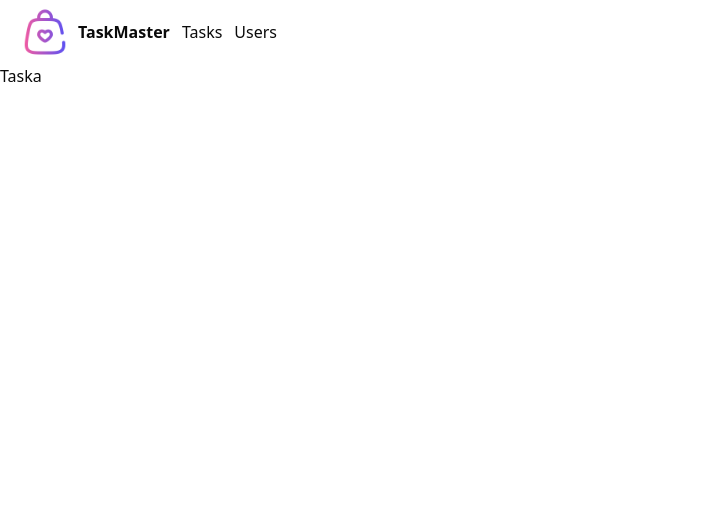
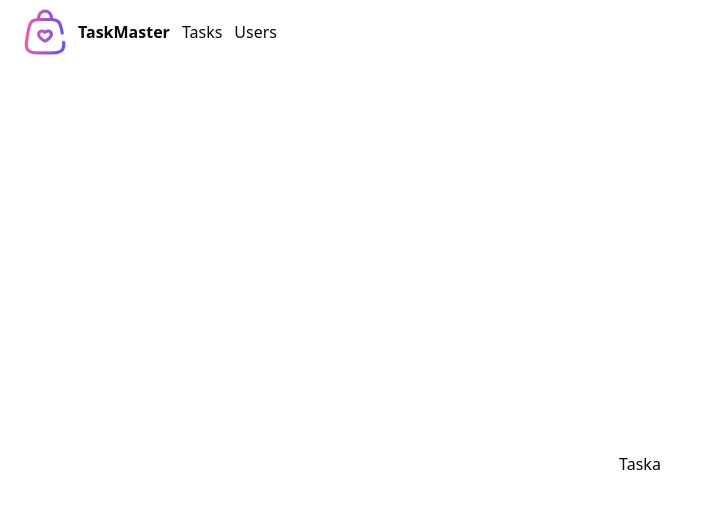
Before and after one commit to Arafat-boss/basic-todo-app-with-redux, a React (Vite) app: page / in a window 1280 px wide. Shown: the top 508 px of the page, without its empty margins (0-720 px from the left). Built offline with nearby package versions, Linux system fonts and the light colour scheme.

Commit message:
now i am working a dark mode using a shadcn

```diff
--- a/src/App.tsx
+++ b/src/App.tsx
@@ -1,15 +1,16 @@
-import { Outlet } from "react-router"
-import Navbar from "./components/layout/Navbar"
-
+import { Outlet } from "react-router";
+import Navbar from "./components/layout/Navbar";
 
 function App() {
   return (
     <>
-    <Navbar></Navbar>
+      <Navbar />
 
-    <Outlet></Outlet>
+      <div className="flex justify-center items-center min-h-screen">
+        <Outlet />
+      </div>
     </>
-  )
+  );
 }
 
-export default App
+export default App;
--- a/src/routes/index.tsx
+++ b/src/routes/index.tsx
@@ -8,18 +8,22 @@ const router = createBrowserRouter([
     path: "/",
     // element: <App></App>
     Component: App,
-        children:[
+    children: [
       {
-                path:"users",
+        index: true,
+        // path: "tasks",
+        Component: Taska,
+      },
+      {
+        path: "tasks",
+        Component: Taska,
+      },
+      {
+        path: "users",
         Component: User,
       },
-            {
-                index: true,
-                // path:"tasks",
-                Component: Taska,
+    ],
   },
-        ]
-    }
-])
+]);
 
 export default router;
```
Lines whose indentation alone changed are shown as unchanged.
